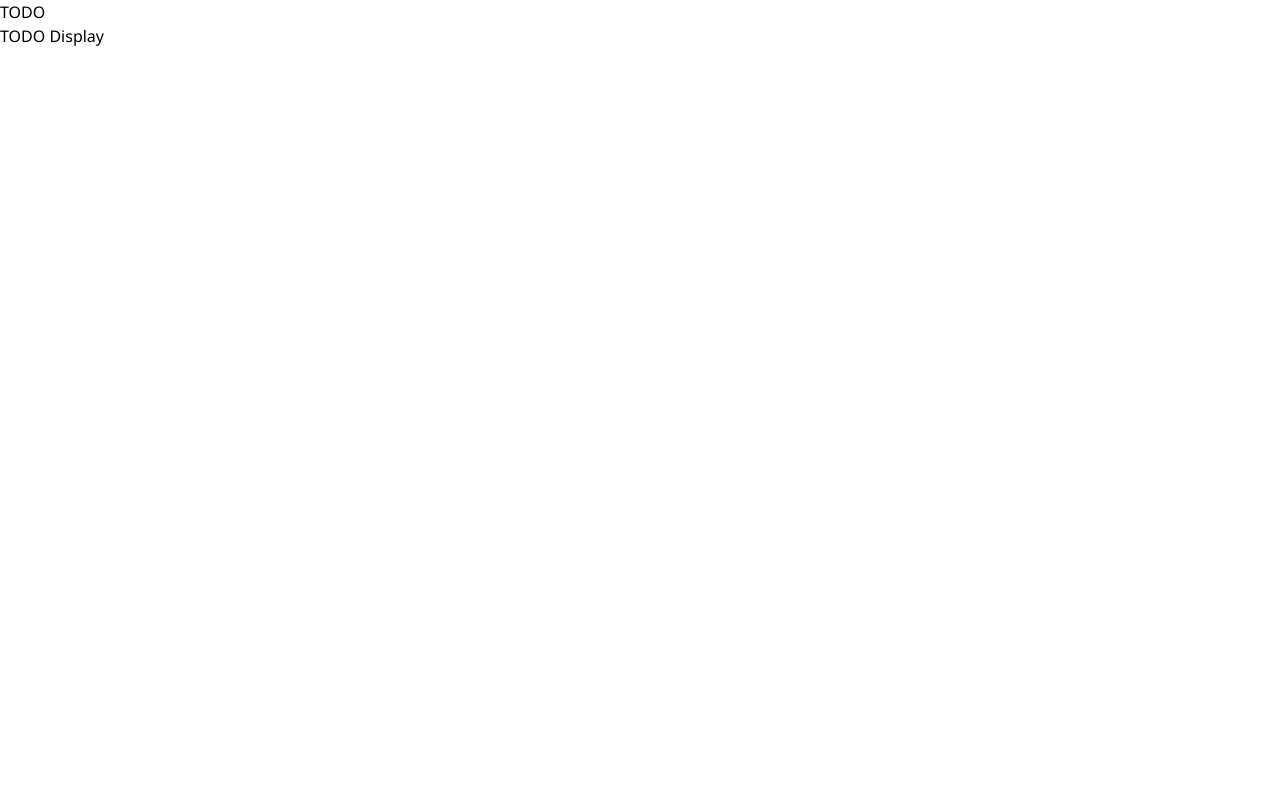
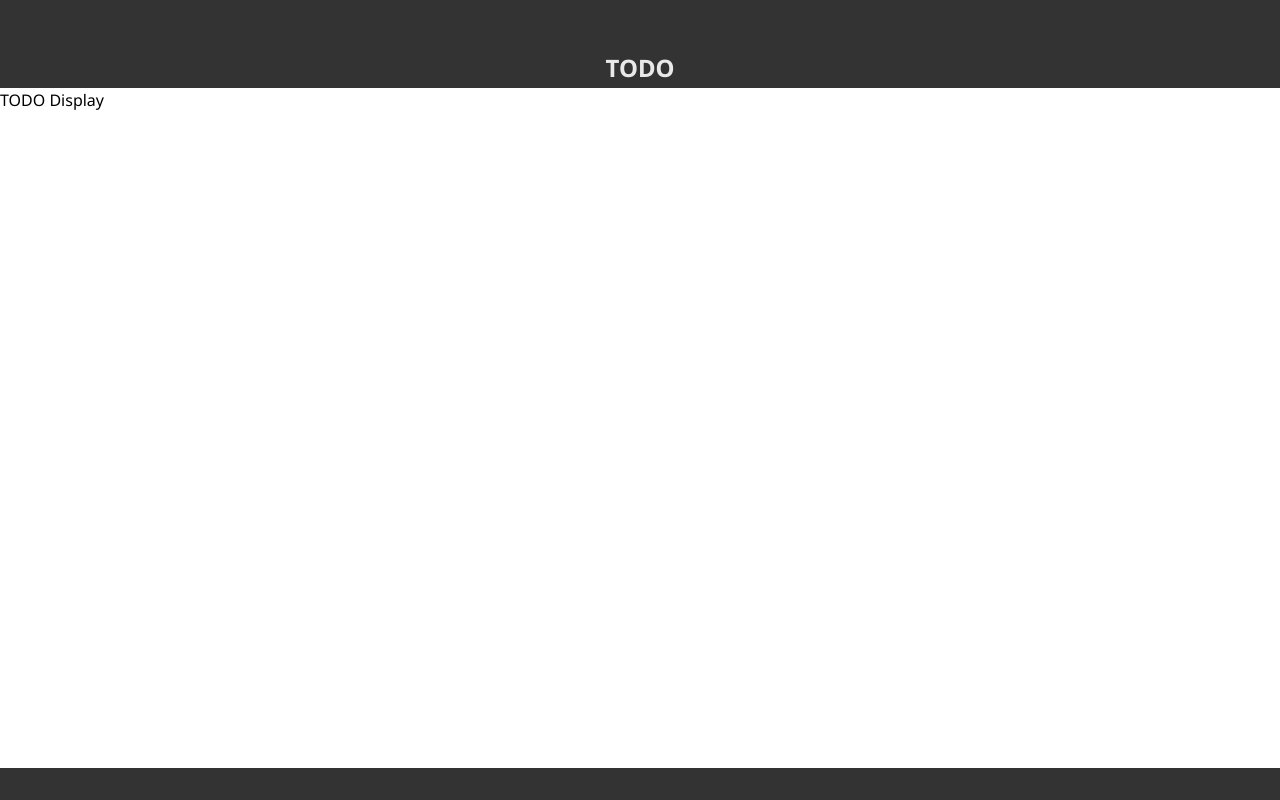
Before and after one commit to SatoTaisei/todo-vite, a React (Vite) app: page / in a window 1280 px wide. Built offline with nearby package versions, Linux system fonts and the light colour scheme.

Commit message:
♻️ TailwindCSSの適用

```diff
--- a/src/App.tsx
+++ b/src/App.tsx
@@ -1,9 +1,11 @@
 const App = () => {
   return (
     <>
-      <header>TODO</header>
+      <header className="text-2xl text-gray-50 font-bold text-center leading-none bg-gray text-white w-full pt-14 pb-2 box-border">
+        TODO
+      </header>
       <main>TODO Display</main>
-      <footer></footer>
+      <footer className="w-full bg-gray h-8"></footer>
     </>
   );
 };
--- a/src/index.css
+++ b/src/index.css
@@ -23,3 +23,7 @@ code {
   flex-flow: column;
   min-height: 100vh;
 }
+
+main {
+  flex: 1;
+}
```
Also changed, not shown: src/logo.svg (deleted).
